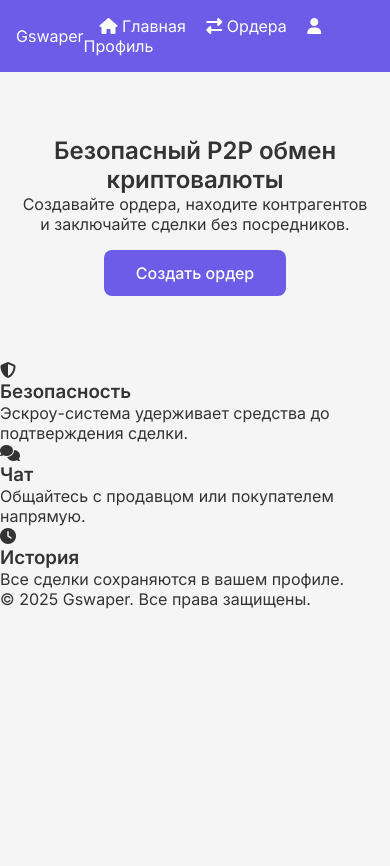
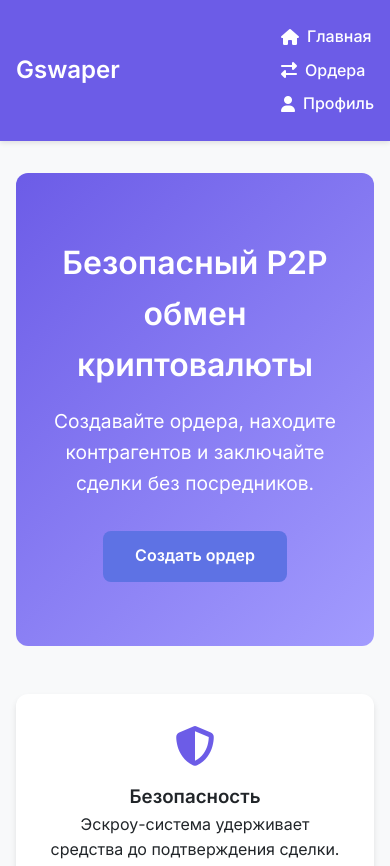
Before and after one commit to Haron066/Gswaper, a plain HTML site: page index.html in a window 390 px wide. Shown: the top 866 px of the page. Before the commit the page ends 844 px from the top, so only its background shows below. Drawn offline with Linux system fonts and the light colour scheme.

Commit message:
style.css

```diff
--- a/style.css
+++ b/style.css
@@ -6,8 +6,9 @@
 
 body {
     font-family: 'Inter', sans-serif;
-    background: #f5f5f5;
-    color: #333;
+    background: #f8f9fa;
+    color: #212529;
+    line-height: 1.6;
 }
 
 header {
@@ -17,30 +18,163 @@ header {
     display: flex;
     justify-content: space-between;
     align-items: center;
+    box-shadow: 0 2px 5px rgba(0,0,0,0.1);
+}
+
+.logo {
+    font-size: 1.5rem;
+    font-weight: 700;
 }
 
 nav a {
     color: white;
     text-decoration: none;
-    margin-left: 1rem;
+    margin-left: 1.5rem;
+    font-weight: 500;
+    display: flex;
+    align-items: center;
+    gap: 0.5rem;
+}
+
+nav a:hover {
+    text-decoration: underline;
+}
+
+main {
+    padding: 2rem 1rem;
+}
+
+.container {
+    max-width: 1200px;
+    margin: 0 auto;
 }
 
 .hero {
     text-align: center;
     padding: 4rem 1rem;
+    background: linear-gradient(135deg, #6c5ce7, #a29bfe);
+    color: white;
+    border-radius: 12px;
+    margin-bottom: 2rem;
+}
+
+.hero h1 {
+    font-size: 2.5rem;
+    margin-bottom: 1rem;
+}
+
+.hero p {
+    font-size: 1.2rem;
+    margin-bottom: 2rem;
 }
 
 .btn {
-    background: #6c5ce7;
+    background: #5e72e4;
     color: white;
     padding: 0.8rem 2rem;
     border-radius: 8px;
     text-decoration: none;
-    font-weight: 500;
+    font-weight: 600;
     display: inline-block;
-    margin-top: 1rem;
+    border: none;
+    cursor: pointer;
+    transition: background 0.3s;
 }
 
 .btn:hover {
-    background: #5649c0;
+    background: #4a55a2;
 }
+
+.features {
+    display: grid;
+    grid-template-columns: repeat(auto-fit, minmax(300px, 1fr));
+    gap: 2rem;
+    margin: 3rem 0;
+}
+
+.feature {
+    background: white;
+    padding: 2rem;
+    border-radius: 12px;
+    box-shadow: 0 4px 6px rgba(0,0,0,0.1);
+    text-align: center;
+}
+
+.feature i {
+    font-size: 2.5rem;
+    color: #6c5ce7;
+    margin-bottom: 1rem;
+}
+
+form {
+    background: white;
+    padding: 2rem;
+    border-radius: 12px;
+    box-shadow: 0 4px 6px rgba(0,0,0,0.1);
+    max-width: 600px;
+    margin: 0 auto;
+}
+
+form label {
+    display: block;
+    margin: 1rem 0 0.5rem;
+    font-weight: 500;
+}
+
+form input, form select {
+    width: 100%;
+    padding: 0.75rem;
+    border: 1px solid #ddd;
+    border-radius: 8px;
+    font-size: 1rem;
+}
+
+form button {
+    width: 100%;
+    margin-top: 1.5rem;
+}
+
+.profile-info {
+    background: white;
+    padding: 2rem;
+    border-radius: 12px;
+    box-shadow: 0 4px 6px rgba(0,0,0,0.1);
+    margin-bottom: 2rem;
+}
+
+#orders-list, #history-list {
+    background: white;
+    padding: 2rem;
+    border-radius: 12px;
+    box-shadow: 0 4px 6px rgba(0,0,0,0.1);
+}
+
+.order-item, .history-item {
+    padding: 1rem;
+    border-bottom: 1px solid #eee;
+}
+
+.order-item:last-child, .history-item:last-child {
+    border-bottom: none;
+}
+
+footer {
+    text-align: center;
+    padding: 2rem;
+    background: #f1f3f5;
+    margin-top: 3rem;
+}
+
+/* Адаптивность */
+@media (max-width: 768px) {
+    nav {
+        flex-direction: column;
+        align-items: center;
+    }
+    nav a {
+        margin: 0.5rem 0;
+    }
+    .hero h1 {
+        font-size: 2rem;
+    }
+}
```
